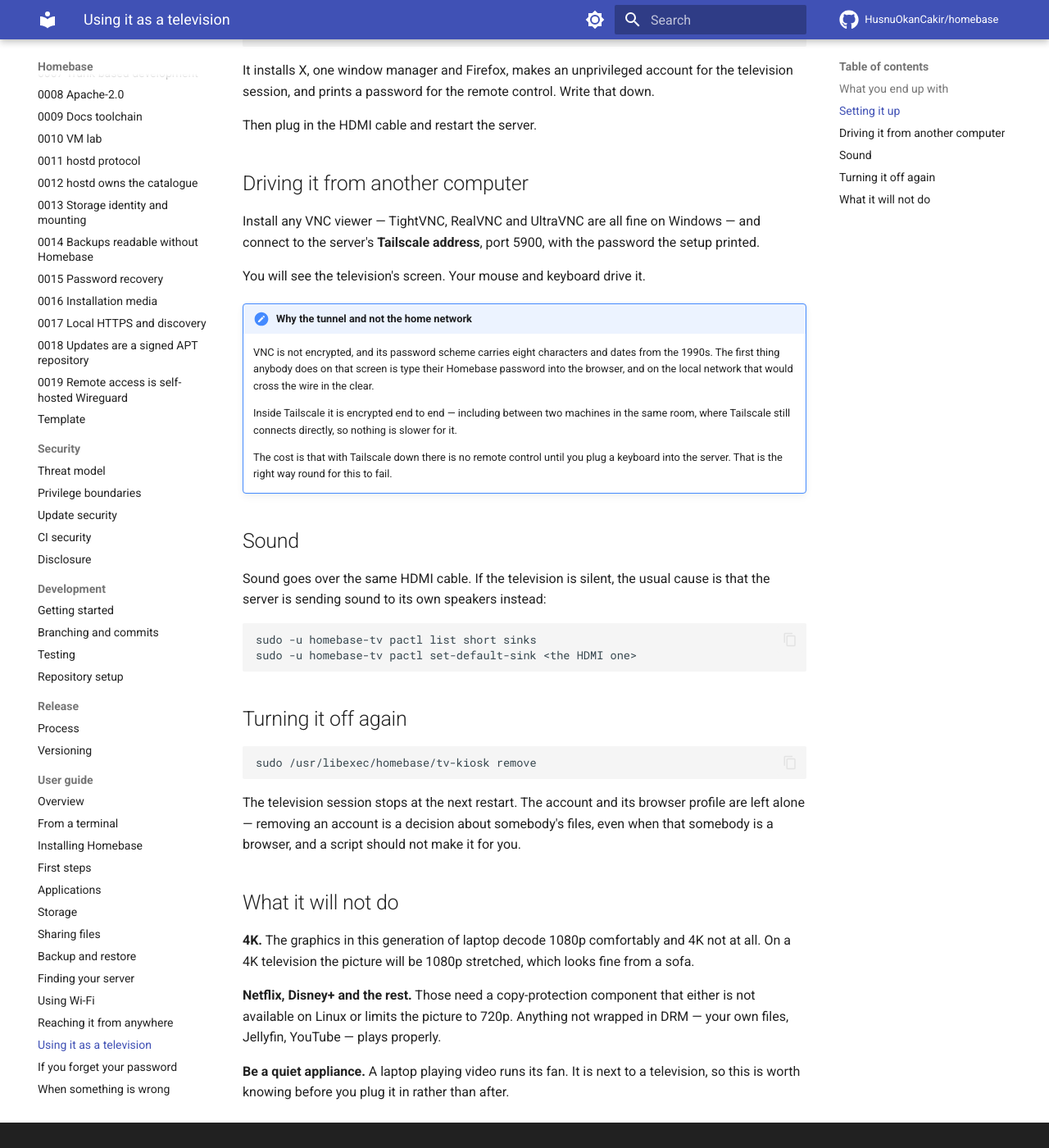
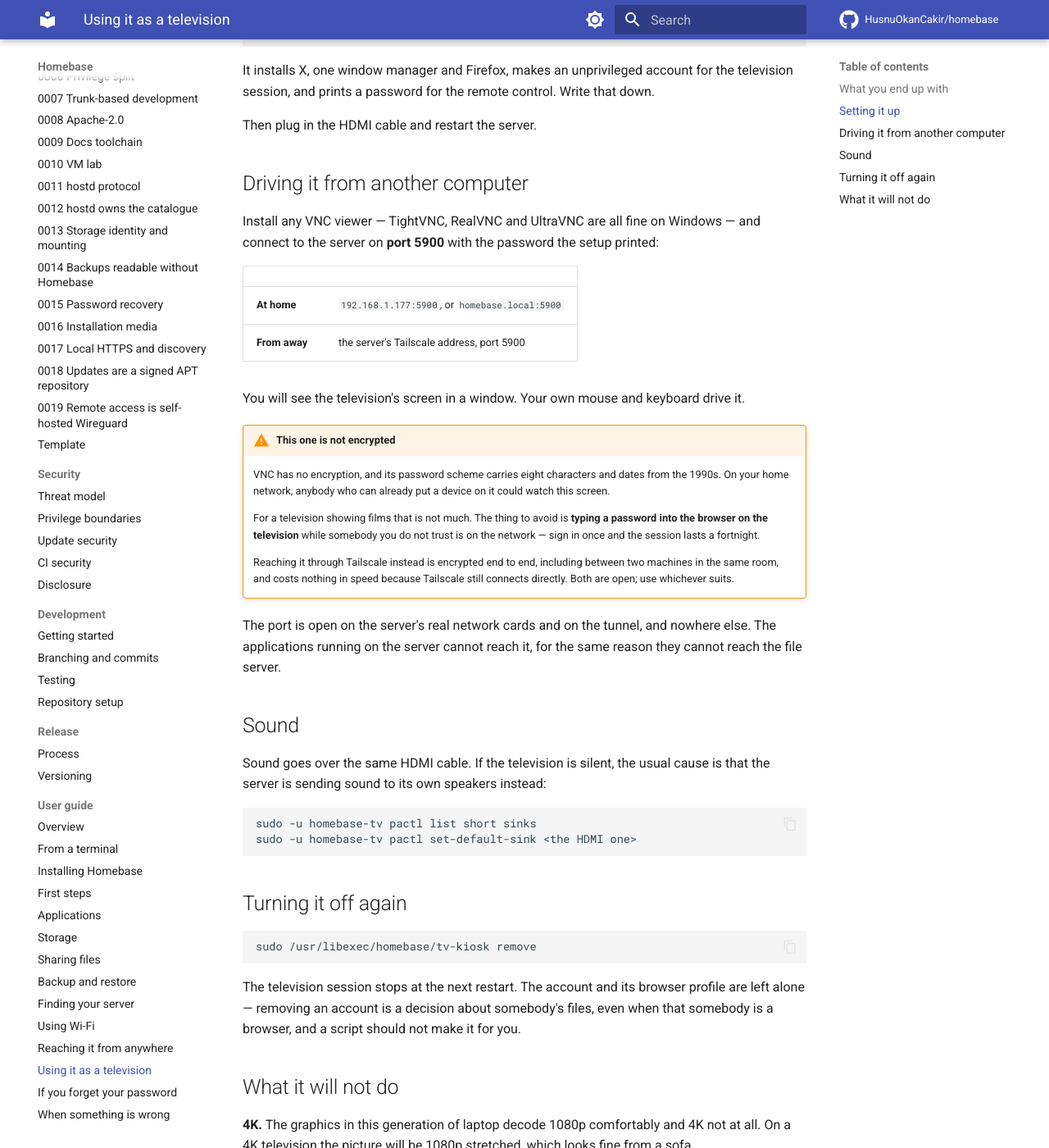
Before and after one commit to HusnuOkanCakir/homebase, an MkDocs documentation site: the page built from docs/user-guide/television.md, in a window 1280 px wide and 1400 px high, scrolled down 898 px. Shown: the whole window at 82% size. Built offline with MkDocs 1.6.1 and Material for MkDocs 9.7.7, drawn with Linux system fonts in a browser that asks for light colours; comment, search, counter and statistics services are not loaded.

Commit message:
fix(packaging): the television's remote control works on the home network
It was bound to the Tailscale address, on the reasoning that VNC is unencrypted
and somebody would be typing a password into that browser. The household's
answer was that the television is four metres from the computer driving it and
they are on the same network — Tailscale is for being away, and this is not
that.

So it listens on everything and the packet filter decides, which is the pattern
the file server already uses on this machine: one rule per real card, plus the
tunnel, and nothing else. The eleven containers cannot reach it, for the same
reason they cannot reach port 445.

That is also the only arrangement that was ever honest here. x11vnc 0.9.16 opens
`[::]:5900` whatever `-listen` and `-noipv6` say, so the careful bind was never
the control it appeared to be — the firewall always was, and it now says so.

The cost is stated in the guide rather than implied: on the home network this is
unencrypted, which for a television showing films is not much, and the one thing
to avoid is typing a password into that browser while somebody untrusted is on
the network. Tailscale remains open for anybody who would rather have it
encrypted; it costs nothing in speed at home, because it still connects
directly.

Verified from another machine on the network: port 5900 answers, the handshake
is `RFB 003.008`, and the only security type offered is a password — not `none`.

Co-Authored-By: Claude Opus 5 <noreply@anthropic.com>
Signed-off-by: HusnuOkanCakir <55511249+HusnuOkanCakir@users.noreply.github.com>

```diff
--- a/docs/user-guide/television.md
+++ b/docs/user-guide/television.md
@@ -43,21 +43,32 @@ Then plug in the HDMI cable and restart the server.
 ## Driving it from another computer
 
 Install any VNC viewer — TightVNC, RealVNC and UltraVNC are all fine on Windows — and connect
-to the server's **Tailscale address**, port 5900, with the password the setup printed.
+to the server on **port 5900** with the password the setup printed:
 
-You will see the television's screen. Your mouse and keyboard drive it.
+| | |
+|---|---|
+| **At home** | `192.168.1.177:5900`, or `homebase.local:5900` |
+| **From away** | the server's Tailscale address, port 5900 |
 
-!!! note "Why the tunnel and not the home network"
+You will see the television's screen in a window. Your own mouse and keyboard drive it.
 
-    VNC is not encrypted, and its password scheme carries eight characters and dates from the
-    1990s. The first thing anybody does on that screen is type their Homebase password into
-    the browser, and on the local network that would cross the wire in the clear.
+!!! warning "This one is not encrypted"
 
-    Inside Tailscale it is encrypted end to end — including between two machines in the same
-    room, where Tailscale still connects directly, so nothing is slower for it.
+    VNC has no encryption, and its password scheme carries eight characters and dates from
+    the 1990s. On your home network, anybody who can already put a device on it could watch
+    this screen.
 
-    The cost is that with Tailscale down there is no remote control until you plug a keyboard
-    into the server. That is the right way round for this to fail.
+    For a television showing films that is not much. The thing to avoid is **typing a
+    password into the browser on the television** while somebody you do not trust is on the
+    network — sign in once and the session lasts a fortnight.
+
+    Reaching it through Tailscale instead is encrypted end to end, including between two
+    machines in the same room, and costs nothing in speed because Tailscale still connects
+    directly. Both are open; use whichever suits.
+
+The port is open on the server's real network cards and on the tunnel, and nowhere else. The
+applications running on the server cannot reach it, for the same reason they cannot reach the
+file server.
 
 ## Sound
 
```
Also changed, not shown: 2 other files.
